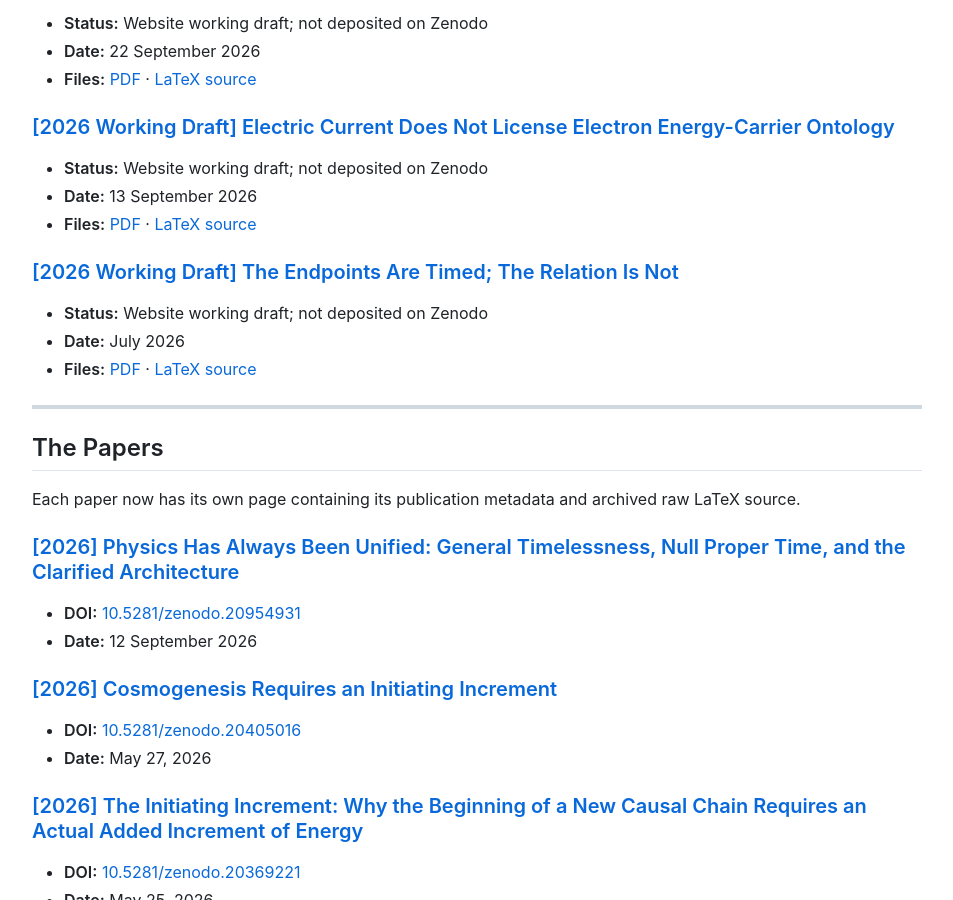
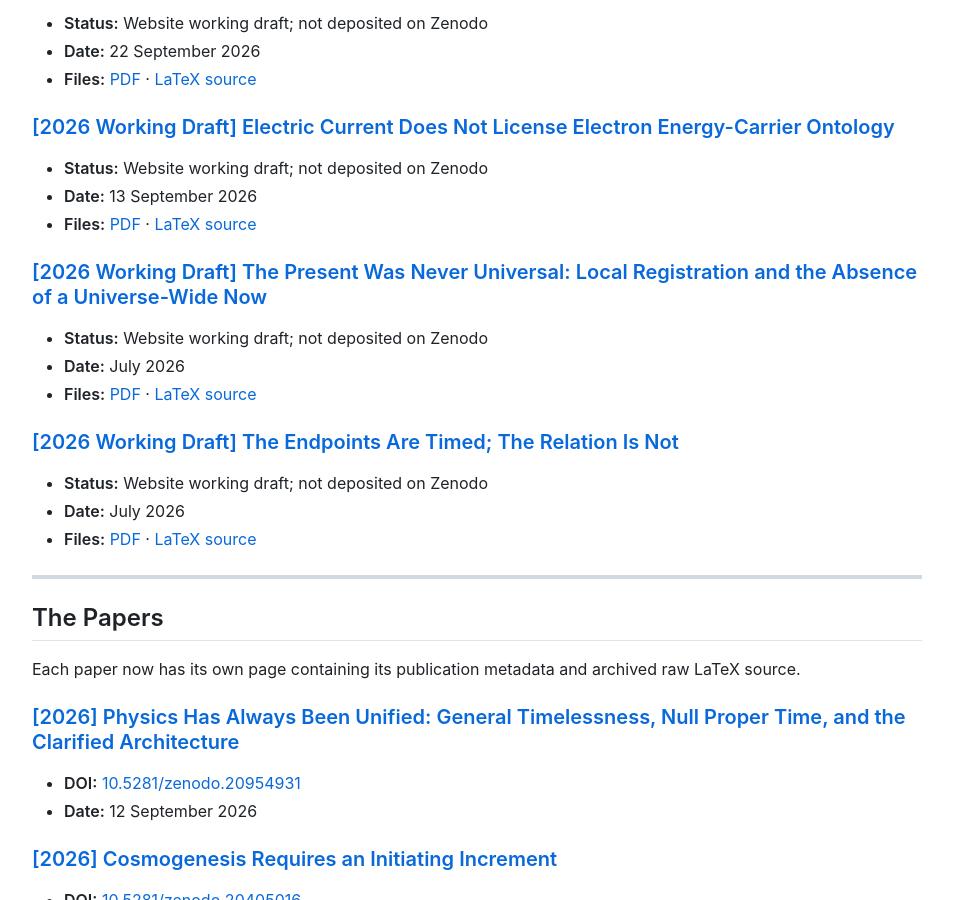
Before and after one commit to DeepSparkAi/JohnCWMcKinleyArchive, a Jekyll site: the page built from index.md, in a window 1280 px wide and 900 px high, scrolled down 2827 px. Shown: the whole window, without its empty margins (163-1116 px from the left). Built offline with Jekyll 4.4.1, drawn with Linux system fonts in a browser that asks for light colours; nearby versions of some CDN libraries.

Commit message:
List The Present Was Never Universal beside July draft

```diff
--- a/index.md
+++ b/index.md
@@ -91,6 +91,11 @@ Working drafts are posted here for public access before permanent archival depos
 * **Status:** Website working draft; not deposited on Zenodo
 * **Date:** 13 September 2026
 * **Files:** [PDF](/assets/papers/electric-current-does-not-license-electron-energy-carrier-ontology-working-draft.pdf) · [LaTeX source](/assets/papers/electric-current-does-not-license-electron-energy-carrier-ontology-working-draft.tex)
+
+### [\[2026 Working Draft\] The Present Was Never Universal: Local Registration and the Absence of a Universe-Wide Now](/papers/the-present-was-never-universal/)
+* **Status:** Website working draft; not deposited on Zenodo
+* **Date:** July 2026
+* **Files:** [PDF](/assets/papers/the-present-was-never-universal-working-draft.pdf) · [LaTeX source](/assets/papers/the-present-was-never-universal-working-draft.tex)
 
 ### [\[2026 Working Draft\] The Endpoints Are Timed; The Relation Is Not](/papers/the-endpoints-are-timed-the-relation-is-not/)
 * **Status:** Website working draft; not deposited on Zenodo
```
